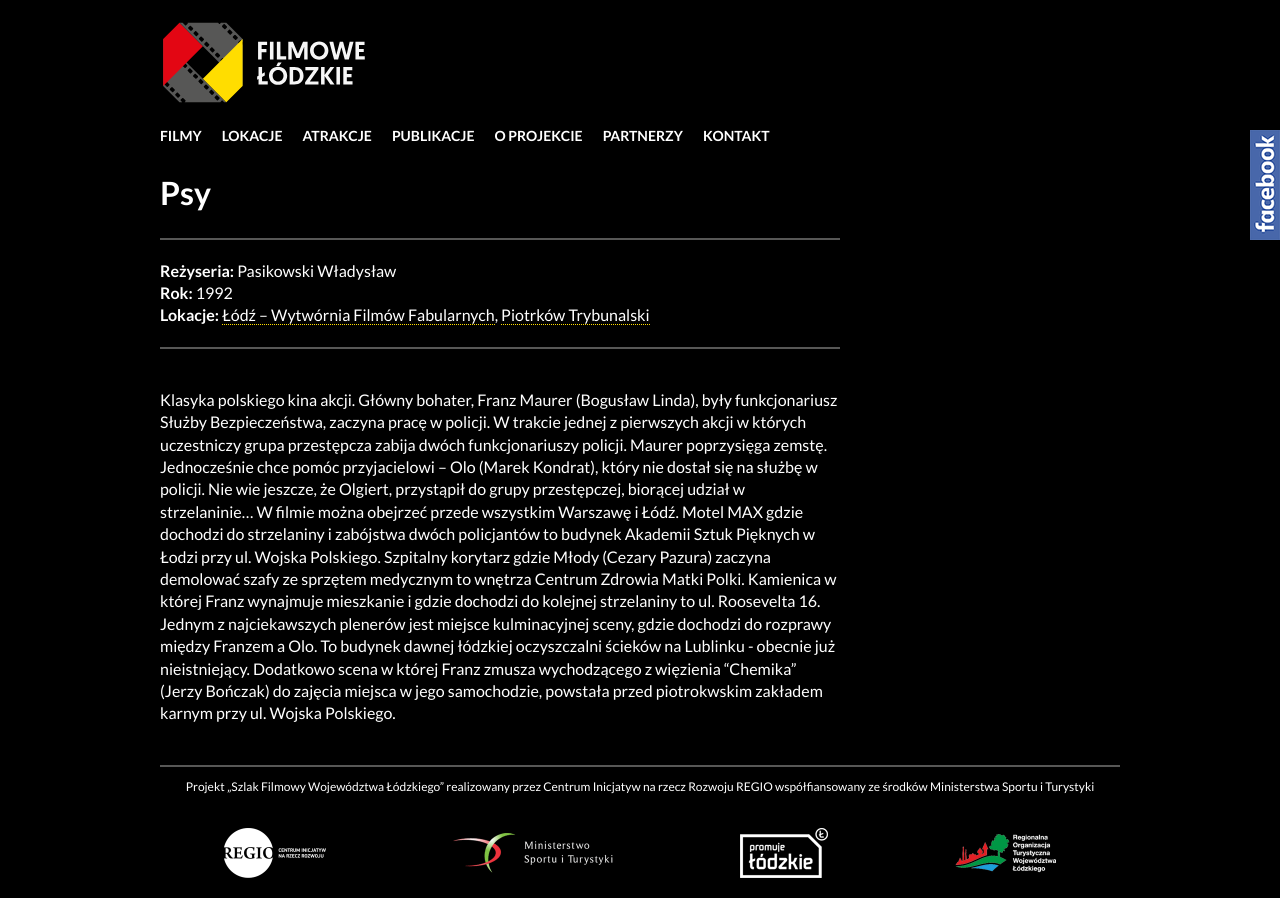
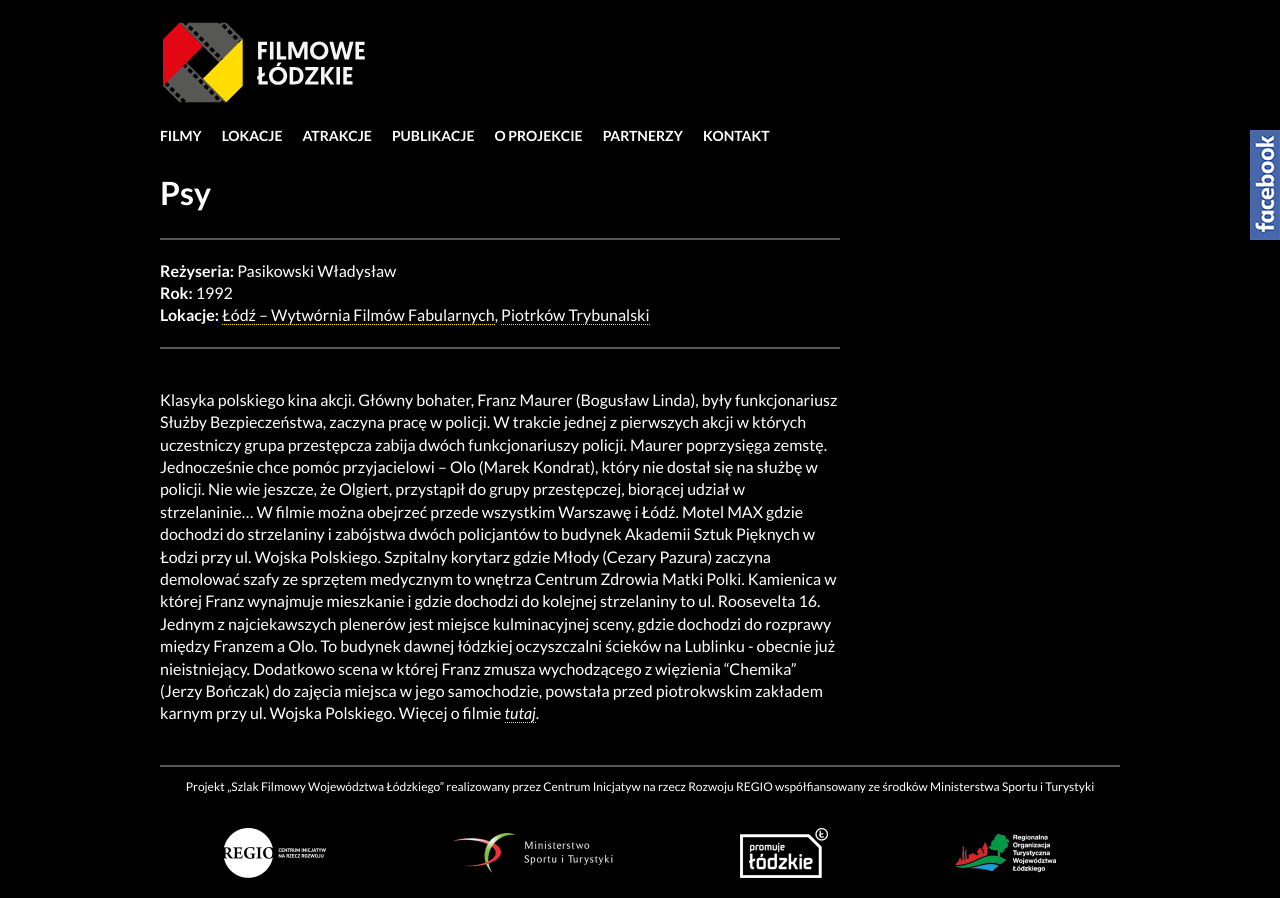
Before and after one commit to fusilli/filmowelodzkie, a Jekyll site: the page built from _filmy/psy.md, in a window 1280 px wide. Shown: the top 898 px of the page. Built offline with Jekyll 4.4.1, drawn with Linux system fonts in a browser that asks for light colours; nearby versions of some CDN libraries; grey boxes are pictures that could not be loaded.

Commit message:
Update psy.md

```diff
--- a/_filmy/psy.md
+++ b/_filmy/psy.md
@@ -14,3 +14,4 @@
 Klasyka polskiego kina akcji. Główny bohater,  Franz Maurer (Bogusław Linda), były funkcjonariusz Służby Bezpieczeństwa, zaczyna pracę w policji. W trakcie jednej z pierwszych akcji w których uczestniczy grupa przestępcza zabija dwóch funkcjonariuszy policji. Maurer poprzysięga zemstę. Jednocześnie chce pomóc przyjacielowi – Olo (Marek Kondrat), który nie dostał się na służbę w policji. Nie wie jeszcze, że Olgiert, przystąpił do grupy przestępczej, biorącej udział w strzelaninie...
 W filmie można obejrzeć przede wszystkim Warszawę i Łódź. Motel MAX gdzie dochodzi do strzelaniny i zabójstwa dwóch policjantów to budynek Akademii Sztuk Pięknych w Łodzi przy ul. Wojska Polskiego. Szpitalny korytarz gdzie Młody (Cezary Pazura) zaczyna demolować szafy ze sprzętem medycznym to wnętrza Centrum Zdrowia Matki Polki. Kamienica w której Franz wynajmuje mieszkanie i gdzie dochodzi do kolejnej strzelaniny to ul. Roosevelta 16. Jednym z najciekawszych plenerów jest miejsce kulminacyjnej sceny, gdzie dochodzi do rozprawy między Franzem a Olo. To budynek dawnej łódzkiej oczyszczalni ścieków na Lublinku - obecnie już nieistniejący.
 Dodatkowo scena w której Franz zmusza wychodzącego z więzienia "Chemika" (Jerzy Bończak) do zajęcia miejsca w jego samochodzie, powstała przed piotrokwskim zakładem karnym przy ul. Wojska Polskiego.
+Więcej o filmie [*tutaj*](http://www.filmpolski.pl/fp/index.php?film=123450).
```
